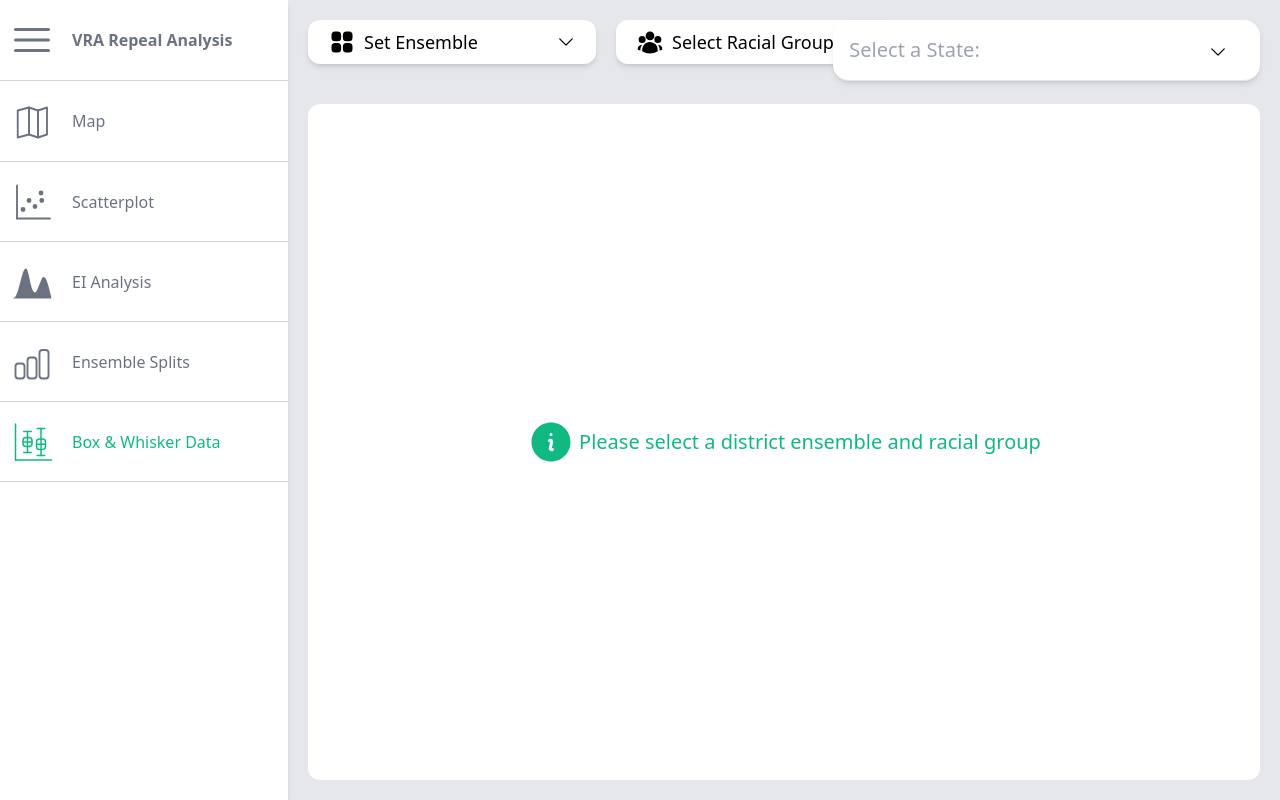
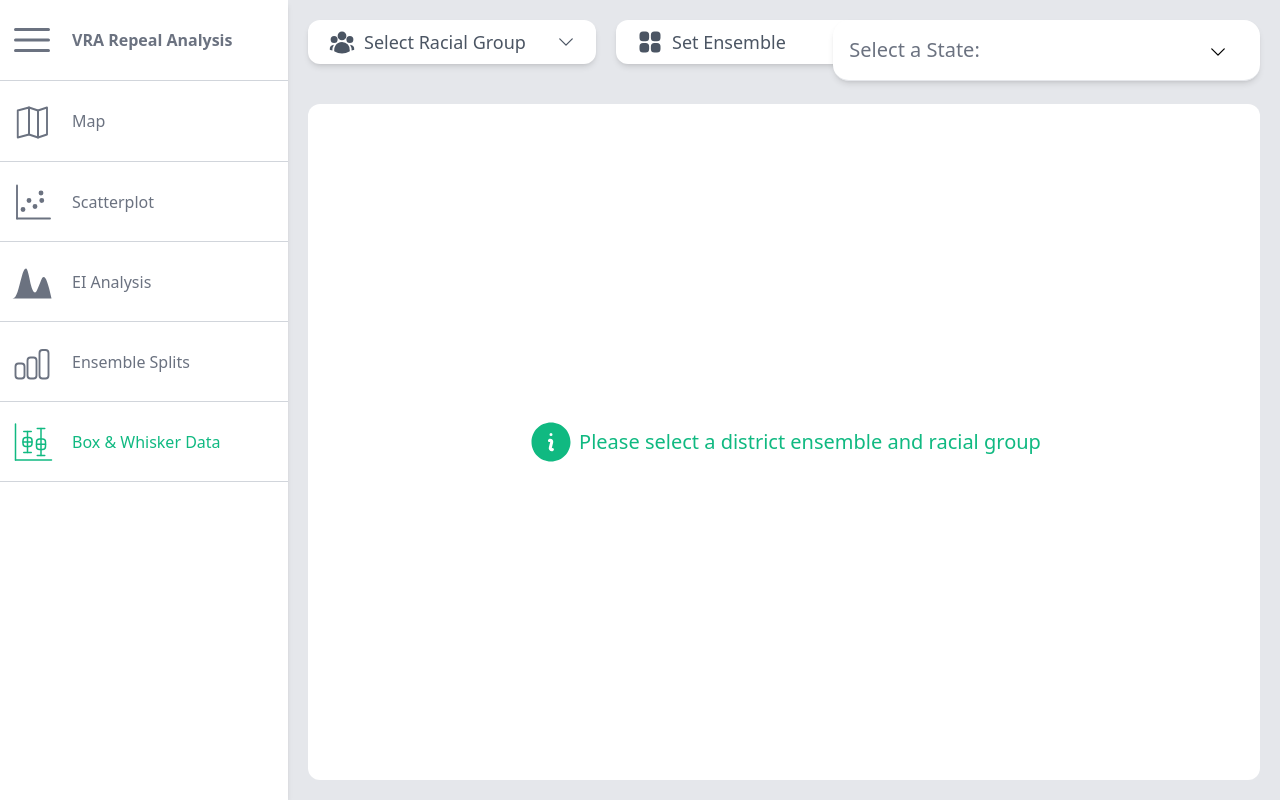
Before and after one commit to CSE416-Rockies/Rockies-VRA-Repeal-Analysis, a React (Vite) app in the folder client/: page /boxWhisker in a window 1280 px wide. Built offline with nearby package versions, Linux system fonts and the light colour scheme.

Commit message:
textgray-500 uniformity (racial dropdown) + boxwhisker plot dropdown order swap

```diff
--- a/client/src/components/BoxWhisker.jsx
+++ b/client/src/components/BoxWhisker.jsx
@@ -70,8 +70,8 @@ export default function BoxWhisker(){
             legendTitle = "Plan"
             menus = {
                     <div className='flex gap-5'>
+                        <DropDownMenu  options = {RACES} onSelect = {setRacialGroup} icon={UserGroupIcon}/>
                         <DropDownMenu  options = {ENSEMBLES} onSelect = {setEnsemble} text={"Set Ensemble"} icon={Squares2X2Icon}/>
-                        <DropDownMenu  options = {RACES} onSelect = {setRacialGroup} icon={UserGroupIcon}/>
                     </div>
             }
         >
--- a/client/src/components/DropDownMenu.jsx
+++ b/client/src/components/DropDownMenu.jsx
@@ -24,7 +24,7 @@ export default function DropDownMenu({options, onSelect, icon: Icon, text}){
 
         return(
 
-        <div className = 'flex flex-col py-2 relative bg-white shadow-md rounded-xl w-72 '>
+        <div className = 'flex flex-col py-2 relative bg-white shadow-md rounded-xl w-72 text-gray-600'>
 
                 <button className = 'flex items-center justify-between px-5 capitalize text-lg hover:text-gray-400 transition-all duration-100' onClick = {()=>setOpen(!open)}>
                         <div className = 'flex gap-2 items-center'>
--- a/client/src/components/Heatmap_Legend.jsx
+++ b/client/src/components/Heatmap_Legend.jsx
@@ -2,7 +2,7 @@ export default function Heatmap_Legend({title, items}){
 
     return(
         <div className = 'fixed z-[1000] left-24 bottom-6 flex gap-2 flex-col bg-white rounded-md shadow-md items-start w-fit h-fit px-5 py-3'>
-            <div className = 'text-sm'>{title}</div>
+            <div className = 'text-sm text-gray-500'>{title}</div>
             {items.map(({label, color})=>(
                 <div key = {label} className = 'flex gap-2 items-start'>
                     <div className = 'rounded w-4 h-4' style = {{backgroundColor: color}}/>
--- a/client/src/components/StateSelection.jsx
+++ b/client/src/components/StateSelection.jsx
@@ -29,7 +29,7 @@ export default function StateSelection({ onClose }){
 
             <div className = "flex justify-between items-center pb-4 px-4 text-xl w-full">
                 <span className = 'flex gap-2'>
-                    <span className = "text-gray-400">{selectedState ? 'Selected:' : 'Select a State:'}</span>
+                    <span className = "text-gray-500">{selectedState ? 'Selected:' : 'Select a State:'}</span>
 
                     {selectedState && (<span className = "font-bold">{selectedState}</span>)}
                 </span>
```
